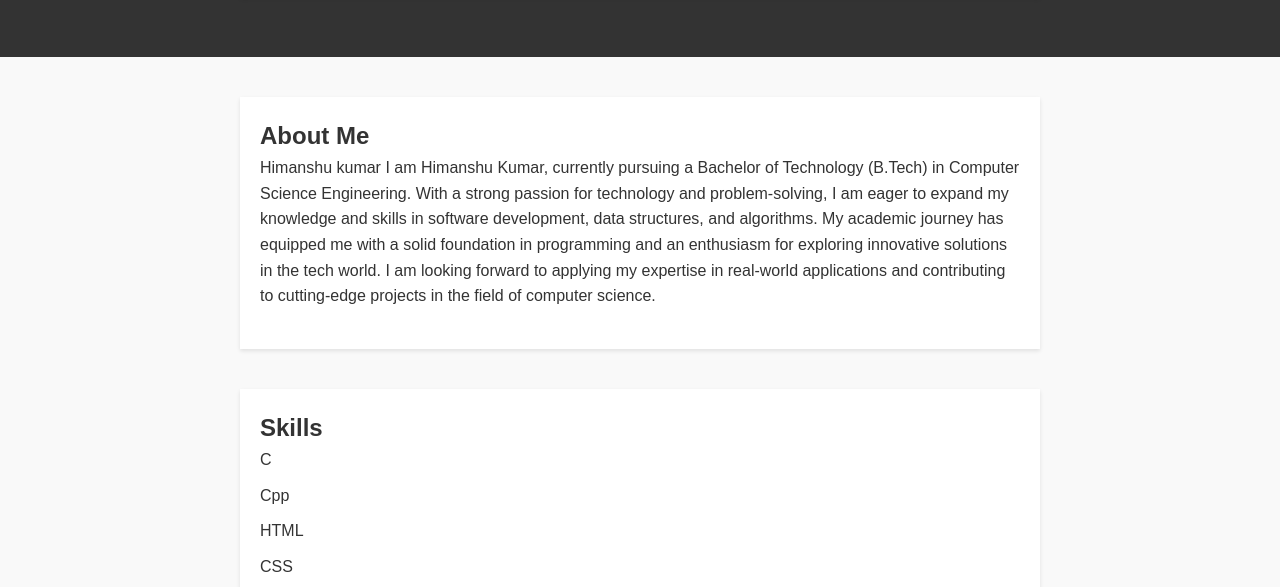
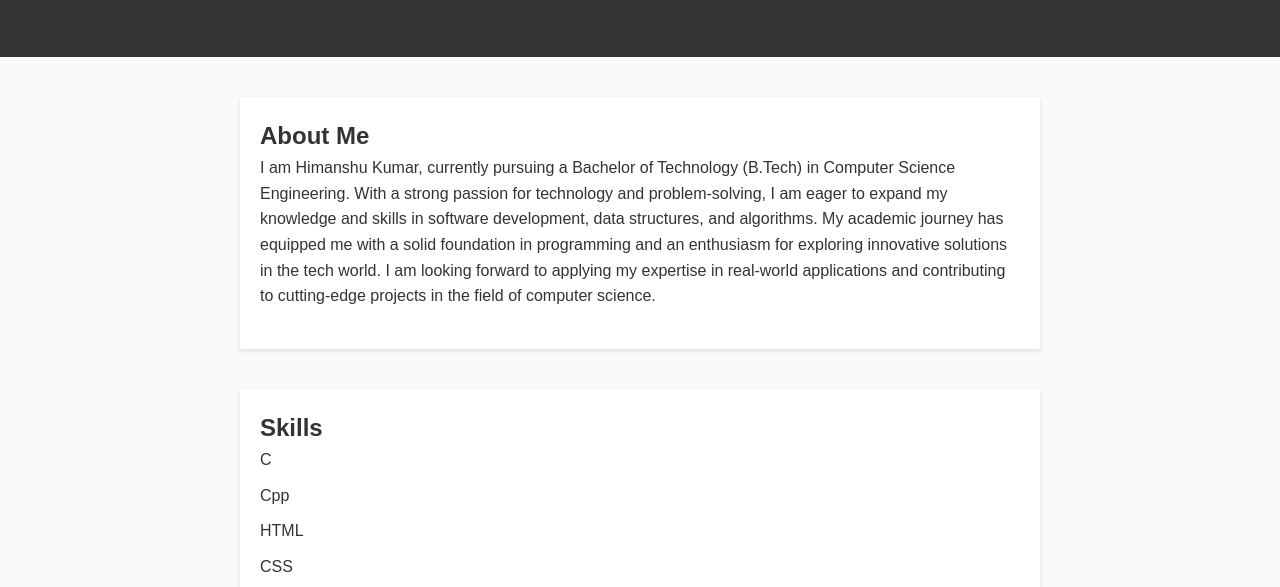
Before and after one commit to Himanshukumar142/portfolio, a plain HTML site: page index.html in a window 1280 px wide. Shown: the part 190-777 px from the top of the page. Drawn offline with Linux system fonts and the light colour scheme.

Commit message:
Update index.html

```diff
--- a/index.html
+++ b/index.html
@@ -24,7 +24,7 @@
     <section id="about">
         <div class="container">
             <h2>About Me</h2>
-            <p>Himanshu kumar
+            <p>
 I am Himanshu Kumar, currently pursuing a Bachelor of Technology (B.Tech) in Computer Science Engineering. With a strong passion for technology and problem-solving, I am eager to expand my knowledge and skills in software development, data structures, and algorithms. My academic journey has equipped me with a solid foundation in programming and an enthusiasm for exploring innovative solutions in the tech world. I am looking forward to applying my expertise in real-world applications and contributing to cutting-edge projects in the field of computer science.
 
 </p>
```
